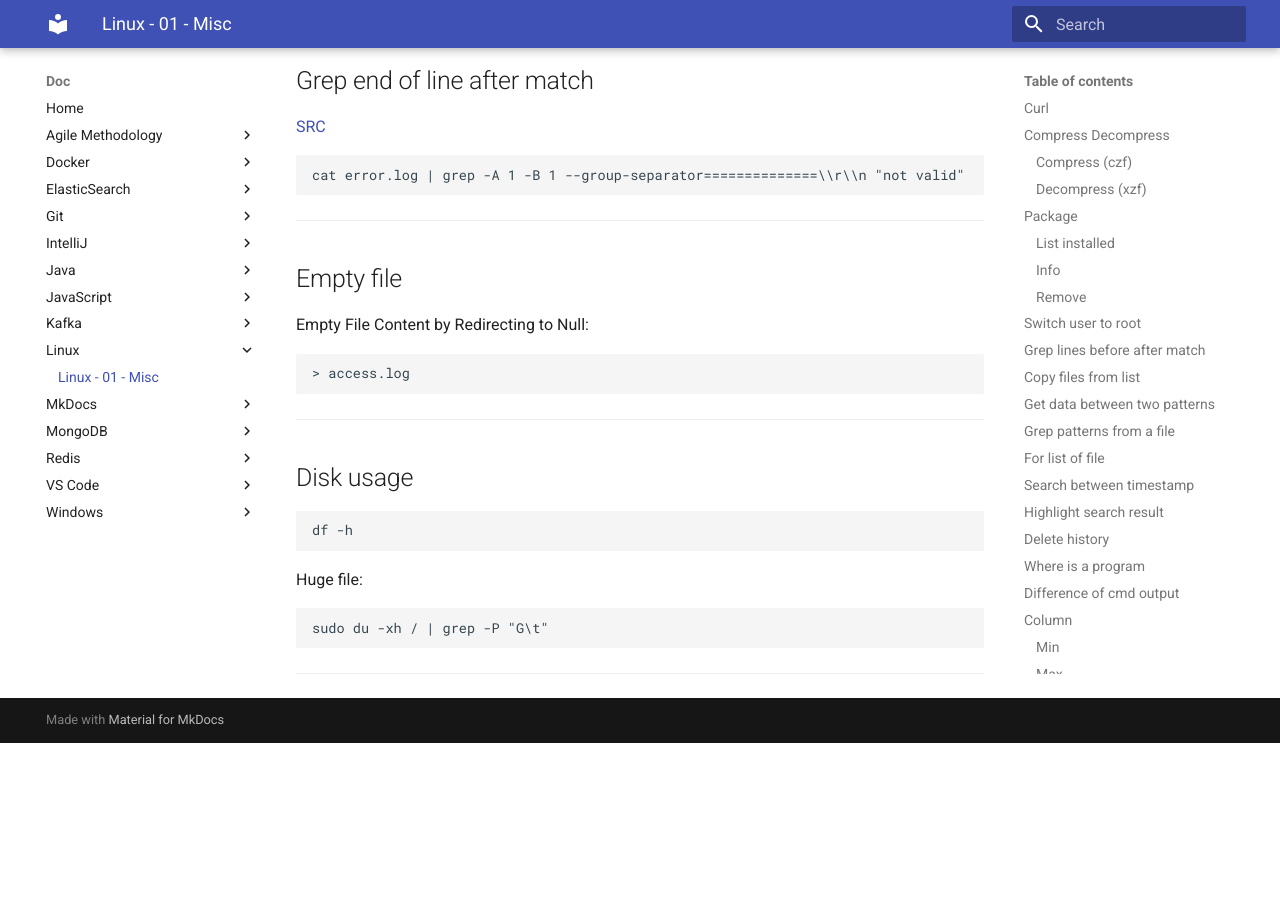
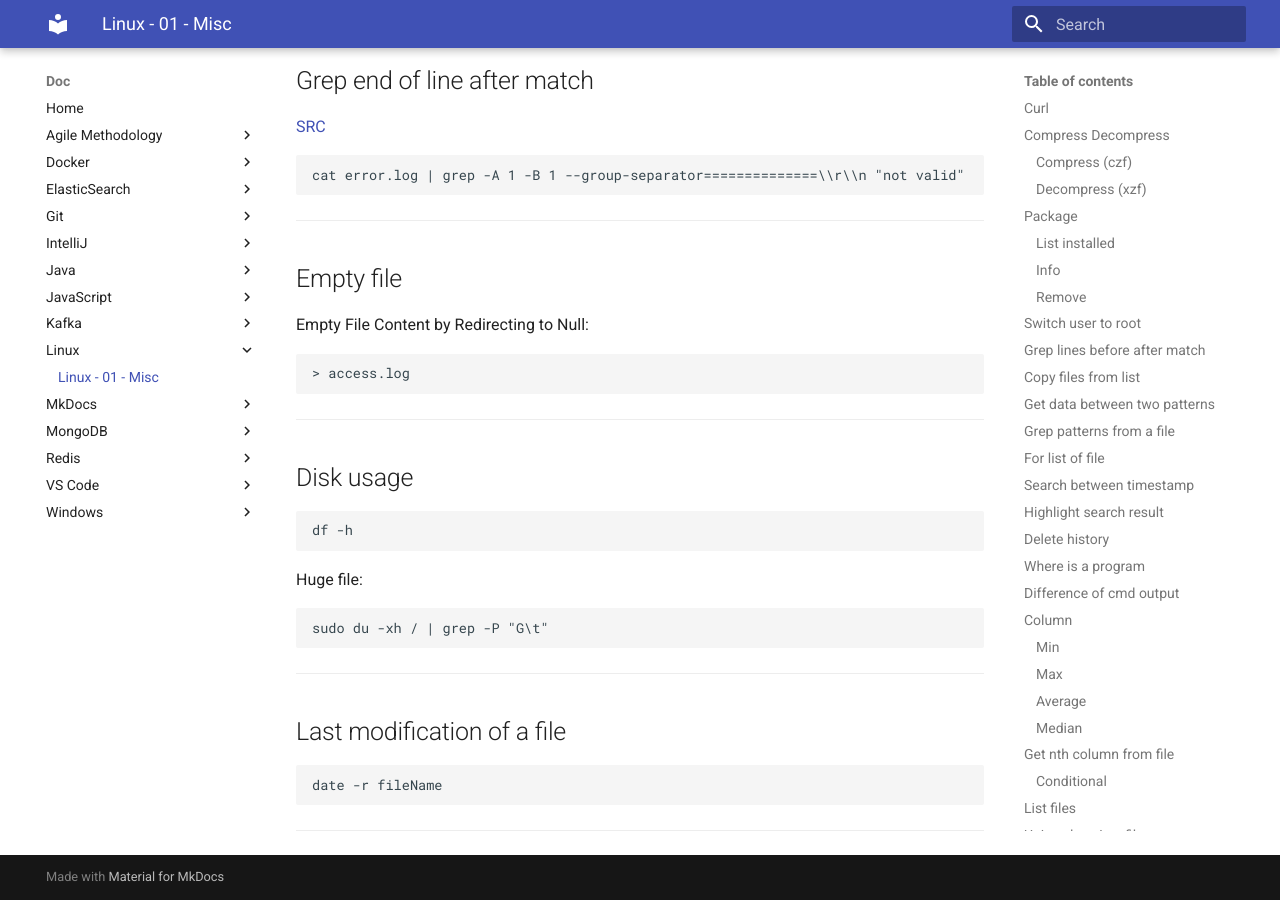
Before and after one commit to oldu73/doc, an MkDocs documentation site: the page built from docs/linux/1-linux-misc.md, in a window 1280 px wide and 900 px high, scrolled down 8373 px. Built offline with MkDocs 1.6.1 and Material for MkDocs 9.7.7, drawn with Linux system fonts in a browser that asks for light colours; before the commit the page ends 9116 px from its top, so only the background shows below that.

Commit message:
linux last modification date of a file

````diff
--- a/docs/linux/1-linux-misc.md
+++ b/docs/linux/1-linux-misc.md
@@ -467,3 +467,11 @@ sudo du -xh / | grep -P "G\t"
 ```
 
 ***
+
+## Last modification of a file
+
+```console
+date -r fileName
+```
+
+***
````
